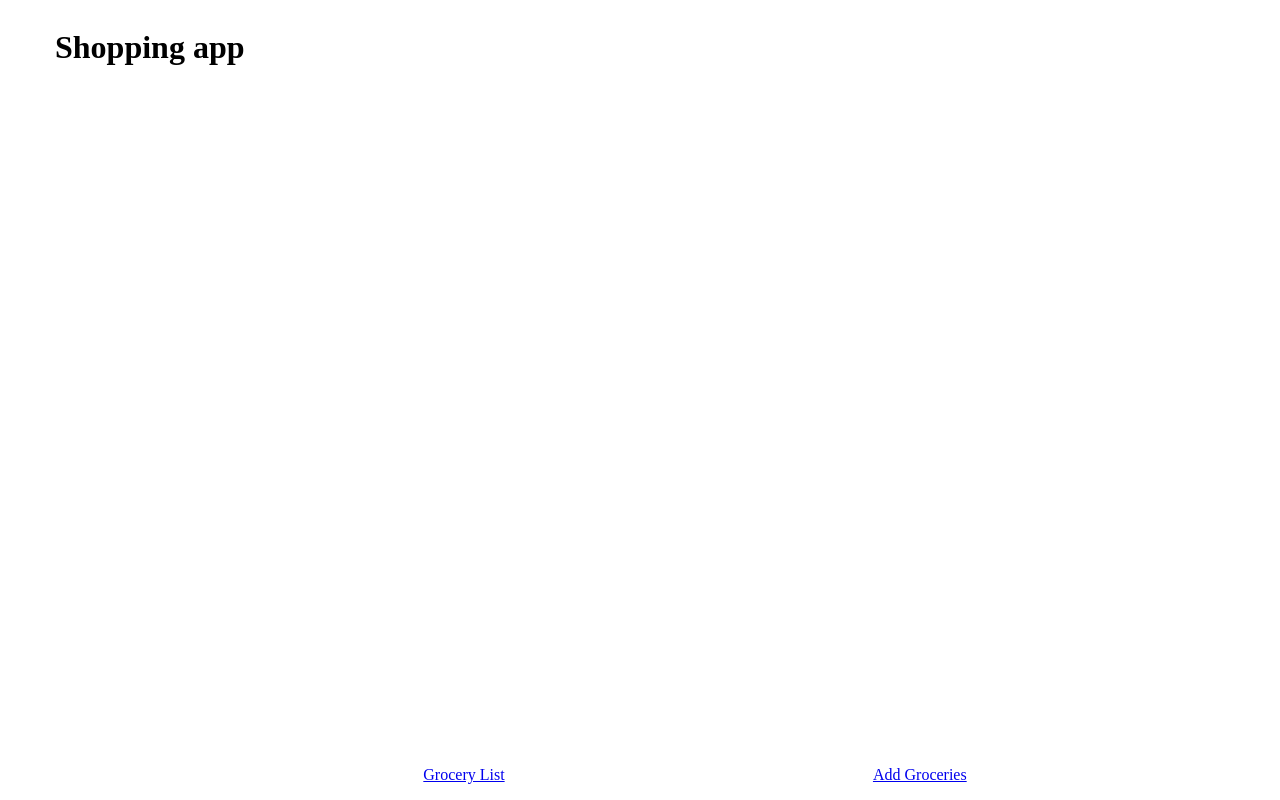
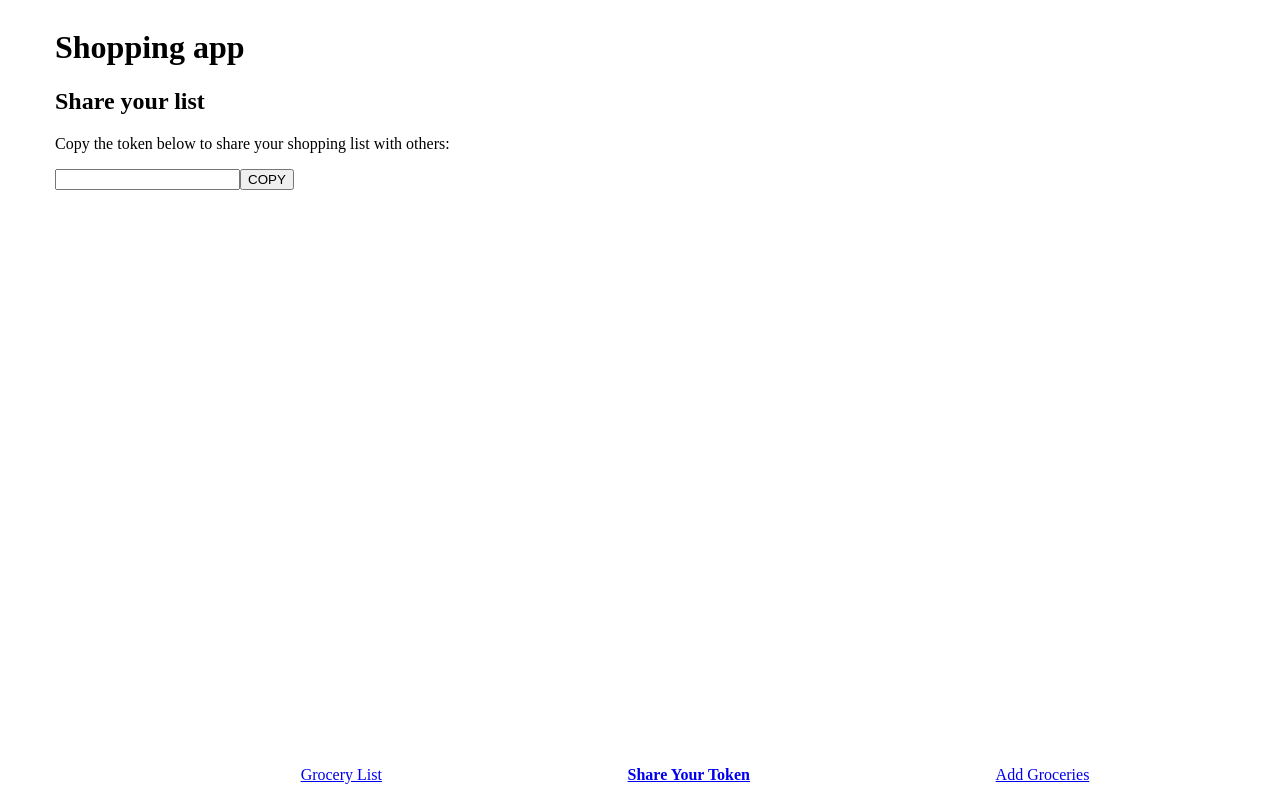
Before and after one commit to the-collab-lab/tcl-22-smart-shopping-list, a React (Create React App) app: page /shareyourtoken in a window 1280 px wide. Built offline with nearby package versions, Linux system fonts and the light colour scheme.

Commit message:
adding new share your token component without full functionality

```diff
--- a/src/App.js
+++ b/src/App.js
@@ -16,7 +16,7 @@ import {
   neutral,
   Layout,
 } from './components/index';
-import { AddItems, Welcome } from './pages/index';
+import { AddItems, Welcome, ShareYourToken } from './pages/index';
 import ItemList from './ItemList';
 
 function App() {
@@ -78,6 +78,11 @@ function App() {
                   userToken={token}
                 />
               </Route>
+
+              <Route path="/shareyourtoken">
+                <ShareYourToken />
+              </Route>
+
               <Route path="/additems">
                 <AddItems list={list} userToken={token} />
               </Route>
@@ -116,6 +121,16 @@ function App() {
                 </li>
                 <li>
                   <NavLink
+                    to="/shareyourtoken"
+                    activeStyle={{
+                      fontWeight: 'bold',
+                    }}
+                  >
+                    Share Your Token
+                  </NavLink>
+                </li>
+                <li>
+                  <NavLink
                     to="/additems"
                     activeStyle={{
                       fontWeight: 'bold',
--- /dev/null
+++ b/src/pages/ShareYourToken/ShareYourToken.js
@@ -0,0 +1,26 @@
+import React from 'react';
+
+function ShareYourToken(props) {
+  let sharedUserToken = localStorage.getItem('userToken');
+
+  return (
+    <>
+      <h2>Share your list</h2>
+      <p>Copy the token below to share your shopping list with others:</p>
+      <p>{sharedUserToken}</p>
+      <input value={sharedUserToken} readOnly={true} />
+      {document.queryCommandSupported('copy') && (
+        <button
+
+        //   props.callback(true);
+        //   setTimeout(() => props.callback(false), 3000);
+        //replace with notistack
+        >
+          COPY
+        </button>
+      )}
+    </>
+  );
+}
+
+export default ShareYourToken;
--- /dev/null
+++ b/src/pages/ShareYourToken/index.js
@@ -0,0 +1 @@
+export { default } from './ShareYourToken';
--- a/src/pages/index.js
+++ b/src/pages/index.js
@@ -1,4 +1,5 @@
 import AddItems from './AddItems';
 import Welcome from './Welcome';
+import ShareYourToken from './ShareYourToken';
 
-export { AddItems, Welcome };
+export { AddItems, Welcome, ShareYourToken };
```
Also changed, not shown: src/pages/ShareYourToken/elements.js (added).
